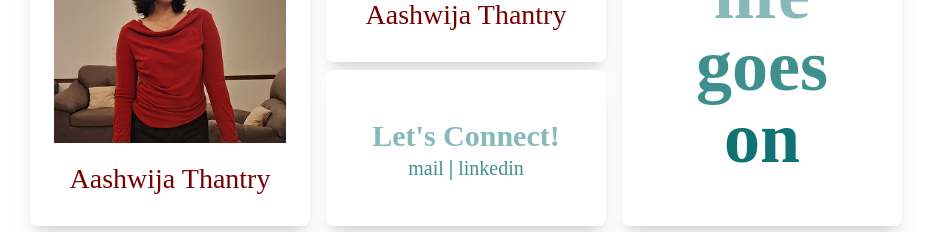
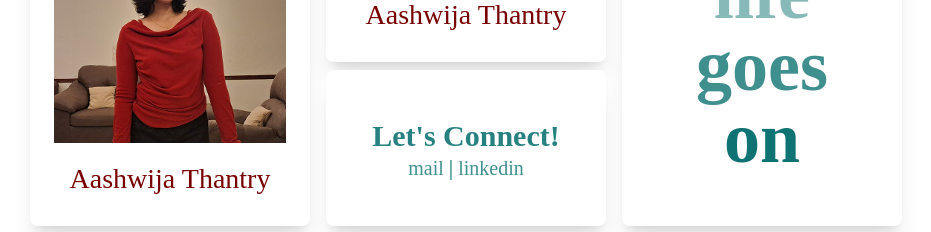
Before and after one commit to aashwijat/Portfolio, a React (Vite) app: page / in a window 1280 px wide. Shown: the part 502-734 px from the top of the page, without its empty margins (174-1105 px from the left). Built offline with nearby package versions, Linux system fonts and the light colour scheme.

Commit message:
Change Fonts

```diff
--- a/src/components/Contact.jsx
+++ b/src/components/Contact.jsx
@@ -4,10 +4,11 @@ function Contact() {
     <>
       <Card>
         <div className="text-center">
-          <div className="playfair-card">
-            <span className="block text-[#107373]/50 text-3xl font-bold pt-12">
+          <div className="polaroid-name">
+            <span className="block text-[#107373]/90 text-3xl font-bold pt-12">
               Let's Connect!
             </span>
+            <div className="playfair-card">
               <span className="block text-xl font-bold text-[#107373]/80">
                 <a
                   href="mailto:aashwijathantry613@gmail.com"
@@ -26,6 +27,7 @@ function Contact() {
               </span>
             </div>
           </div>
+        </div>
       </Card>
     </>
   );
--- a/src/components/Skills.jsx
+++ b/src/components/Skills.jsx
@@ -4,10 +4,11 @@ function Skills() {
     <>
       <Card>
         <div className="text-center">
-          <div className="playfair-card">
+          <div className="polaroid-name">
             <span className="block text-[#107373]/90 text-2xl font-bold pt-5">
               Skills
             </span>
+            <div className="playfair-card">
               <span className="block text-[#107373]/80 text-base flex justify-center">
                 Frontend: React, JavaScript, CSS
               </span>
@@ -19,6 +20,7 @@ function Skills() {
               </span>
             </div>
           </div>
+        </div>
       </Card>
     </>
   );
```
Lines whose indentation alone changed are shown as unchanged.
